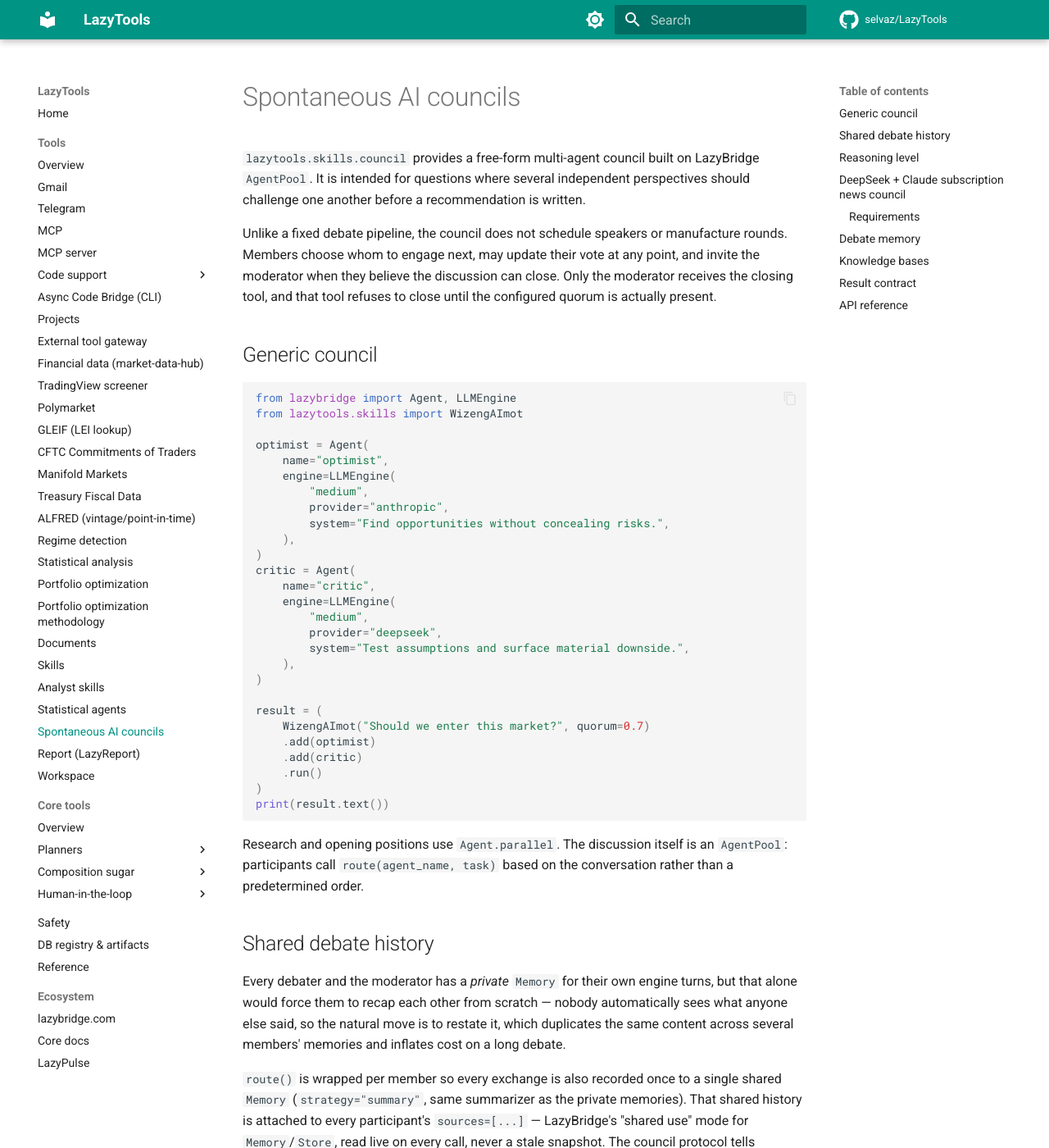
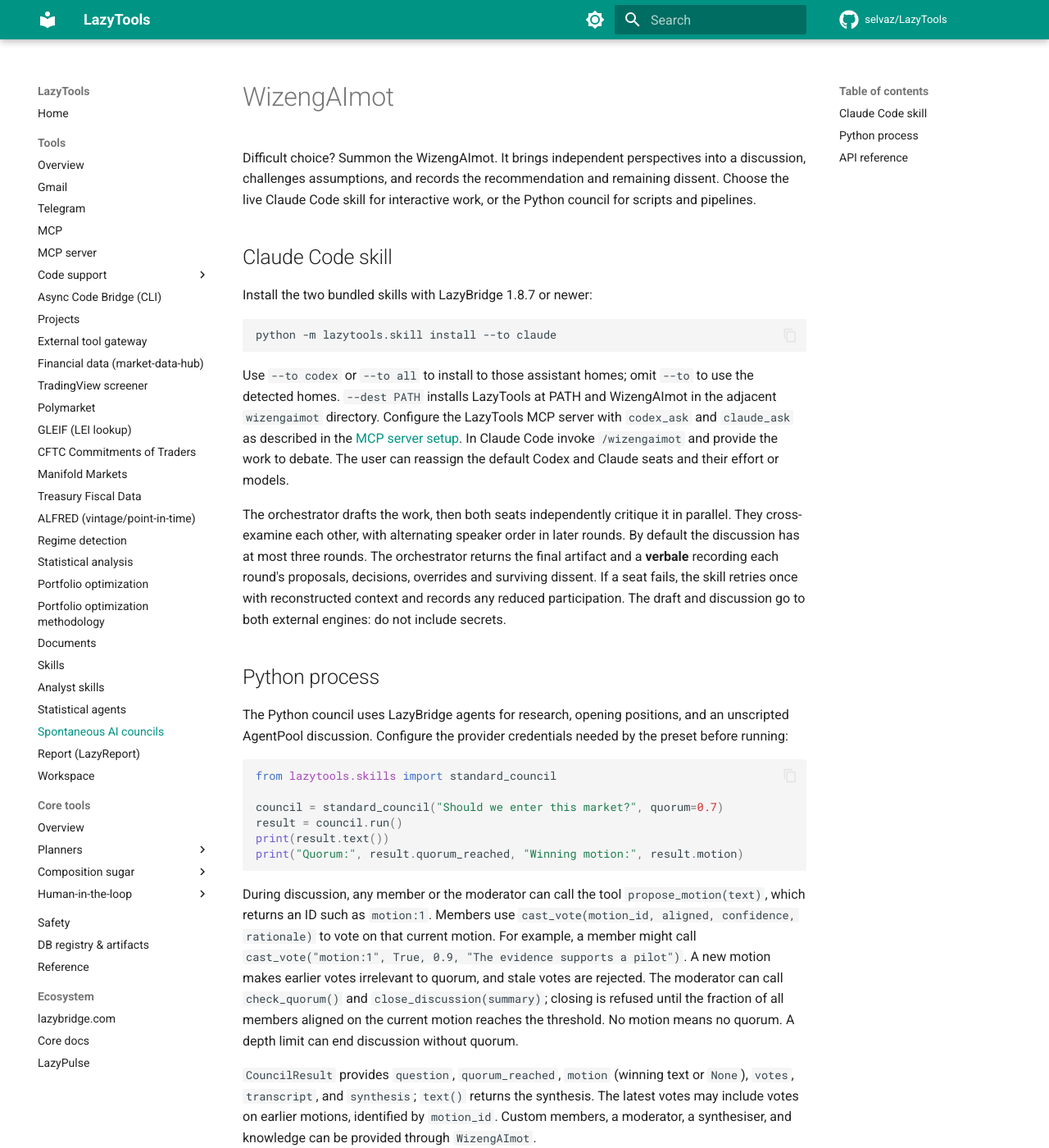
Before and after one commit to selvaz/LazyTools, an MkDocs documentation site: the page built from docs/skills-council.md, in a window 1280 px wide and 1400 px high. Shown: the whole window at 82% size. Built offline with MkDocs 1.6.1 and Material for MkDocs 9.7.7, drawn with Linux system fonts in a browser that asks for light colours; comment, search, counter and statistics services are not loaded; some of the changed text lies outside the part shown.

Commit message:
Document both WizengAImot workflows

````diff
--- a/docs/skills-council.md
+++ b/docs/skills-council.md
@@ -1,213 +1,70 @@
-# Spontaneous AI councils
+# WizengAImot
 
-`lazytools.skills.council` provides a free-form multi-agent council built on
-LazyBridge `AgentPool`. It is intended for questions where several independent
-perspectives should challenge one another before a recommendation is written.
+Difficult choice? Summon the WizengAImot. It brings independent perspectives
+into a discussion, challenges assumptions, and records the recommendation and
+remaining dissent. Choose the live Claude Code skill for interactive work, or
+the Python council for scripts and pipelines.
 
-Unlike a fixed debate pipeline, the council does not schedule speakers or
-manufacture rounds. Members choose whom to engage next, may update their vote
-at any point, and invite the moderator when they believe the discussion can
-close. Only the moderator receives the closing tool, and that tool refuses to
-close until the configured quorum is actually present.
+## Claude Code skill
 
-## Generic council
+Install the two bundled skills with LazyBridge 1.8.7 or newer:
+
+```bash
+python -m lazytools.skill install --to claude
+```
+
+Use `--to codex` or `--to all` to install to those assistant homes; omit
+`--to` to use the detected homes. `--dest PATH` installs LazyTools at PATH and
+WizengAImot in the adjacent `wizengaimot` directory. Configure the LazyTools
+MCP server with `codex_ask` and `claude_ask` as described in the
+[MCP server setup](mcp-server.md). In Claude Code invoke `/wizengaimot` and
+provide the work to debate. The user can reassign the default Codex and Claude
+seats and their effort or models.
+
+The orchestrator drafts the work, then both seats independently critique it in
+parallel. They cross-examine each other, with alternating speaker order in later
+rounds. By default the discussion has at most three rounds. The orchestrator
+returns the final artifact and a **verbale** recording each round's proposals,
+decisions, overrides and surviving dissent. If a seat fails, the skill retries
+once with reconstructed context and records any reduced participation.
+The draft and discussion go to both external engines: do not include secrets.
+
+## Python process
+
+The Python council uses LazyBridge agents for research, opening positions, and
+an unscripted AgentPool discussion. Configure the provider credentials needed by
+the preset before running:
 
 ```python
-from lazybridge import Agent, LLMEngine
-from lazytools.skills import WizengAImot
+from lazytools.skills import standard_council
 
-optimist = Agent(
-    name="optimist",
-    engine=LLMEngine(
-        "medium",
-        provider="anthropic",
-        system="Find opportunities without concealing risks.",
-    ),
-)
-critic = Agent(
-    name="critic",
-    engine=LLMEngine(
-        "medium",
-        provider="deepseek",
-        system="Test assumptions and surface material downside.",
-    ),
-)
-
-result = (
-    WizengAImot("Should we enter this market?", quorum=0.7)
-    .add(optimist)
-    .add(critic)
-    .run()
-)
+council = standard_council("Should we enter this market?", quorum=0.7)
+result = council.run()
 print(result.text())
+print("Quorum:", result.quorum_reached, "Winning motion:", result.motion)
 ```
 
-Research and opening positions use `Agent.parallel`. The discussion itself is
-an `AgentPool`: participants call `route(agent_name, task)` based on the
-conversation rather than a predetermined order.
+During discussion, any member or the moderator can call the tool
+`propose_motion(text)`, which returns an ID such as `motion:1`. Members use
+`cast_vote(motion_id, aligned, confidence, rationale)` to vote on that current
+motion. For example, a member might call `cast_vote("motion:1", True, 0.9,
+"The evidence supports a pilot")`. A new motion makes earlier votes irrelevant
+to quorum, and stale votes are rejected. The moderator can call `check_quorum()`
+and `close_discussion(summary)`; closing is refused until the fraction of all
+members aligned on the current motion reaches the threshold. No motion means no
+quorum. A depth limit can end discussion without quorum.
 
-## Shared debate history
+`CouncilResult` provides `question`, `quorum_reached`, `motion` (winning text
+or `None`), `votes`, `transcript`, and `synthesis`; `text()` returns the
+synthesis. The latest votes may include votes on earlier motions, identified by
+`motion_id`. Custom members, a moderator, a synthesiser, and knowledge can be
+provided through `WizengAImot`.
 
-Every debater and the moderator has a *private* `Memory` for their own
-engine turns, but that alone would force them to recap each other from
-scratch — nobody automatically sees what anyone else said, so the natural
-move is to restate it, which duplicates the same content across several
-members' memories and inflates cost on a long debate.
-
-`route()` is wrapped per member so every exchange is also recorded once to
-a single shared `Memory` (`strategy="summary"`, same summarizer as the
-private memories). That shared history is attached to every participant's
-`sources=[...]` — LazyBridge's "shared use" mode for `Memory`/`Store`,
-read live on every call, never a stale snapshot. The council protocol
-tells members not to restate it. `Memory.text()` only ever renders a
-running summary plus the last 5 exchanges, so sharing it doesn't reopen
-unbounded growth. The final transcript is built from this same recording
-as it happens, so it reflects the debate's real chronological order —
-not just each agent's own turn order.
-
-## Reasoning level
-
-Every member's engine is your own `Agent`, so you control its reasoning
-directly (`LLMEngine(thinking=...)`, `ClaudeCodeEngine(reasoning_effort=...)`).
-For the *default* moderator and synthesiser — used whenever you don't pass
-`moderator=`/`synthesiser=` yourself — `WizengAImot(..., reasoning=True)`
-enables extended thinking on both. It's ignored once you supply your own
-moderator/synthesiser agents; configure their engines directly instead.
-
-`standard_council(..., reasoning=True)` forwards the same switch to its four
-built-in members (not their researchers, which stay fast/cheap) and to the
-default moderator/synthesiser.
-
-`deepseek_claude_news_council(..., reasoning="high")` takes a graduated level
-— `"low"`, `"medium"` (default), `"high"`, `"xhigh"`, or `"max"` — applied to
-the debater, moderator, and synthesiser only; the two fast evidence/risk
-analysts always run with reasoning disabled, by design. DeepSeek's `thinking`
-only distinguishes off (`"low"`) from on (everything else); Claude's
-`reasoning_effort` receives the level directly.
-
-## DeepSeek + Claude subscription news council
-
-The current-news preset combines API-backed DeepSeek models with Claude Code
-agents authenticated through a Claude.ai subscription:
-
-```python
-from lazytools.skills import deepseek_claude_news_council
-
-council = deepseek_claude_news_council(
-    "How could the latest geopolitical developments affect European energy?",
-    news_db="/data/news.db",
-)
-result = council.run()
-```
-
-The roster is:
-
-| Role | Engine | Reasoning |
+| | Skill | Python process |
 | --- | --- | --- |
-| Evidence analyst | DeepSeek V4 Flash | disabled |
-| Risk analyst | DeepSeek V4 Flash | disabled |
-| Fast analyst | Claude Code Haiku | disabled |
-| Senior debater | DeepSeek V4 Flash | `max` |
-| Senior debater | Claude Code Sonnet | `medium`, adaptive thinking |
-| Moderator | DeepSeek V4 Flash | `max` |
-| Synthesiser | Claude Code Sonnet | `medium`, adaptive thinking |
-
-The debater/moderator/synthesiser rows reflect the default `reasoning="medium"`
-— pass `reasoning="low"`/`"high"`/`"xhigh"`/`"max"` to `deepseek_claude_news_council`
-to change all four at once; the two analyst rows never change (see
-[Reasoning level](#reasoning-level)).
-
-Every participant receives the same LazyCrawler tool set backed by the same
-SQLite news database. Claude Code agents additionally have native
-`WebSearch`/`WebFetch` enabled.
-
-### Requirements
-
-Install current LazyBridge with Claude Code support and LazyTools with web
-support:
-
-```bash
-pip install "lazybridge[claude-code]==1.8.1"
-pip install "lazytoolkit[engines,web] @ git+https://github.com/selvaz/LazyTools.git@v0.10.5"
-```
-
-`ClaudeCodeEngine` ships in LazyBridge 1.8.x. LazyTools 0.10.5 requires
-`lazybridge>=1.8.1,<2.0`; the core Stable label does not imply that every
-engine/integration is Stable. LazyTools remains Alpha.
-
-Configure DeepSeek normally:
-
-```bash
-export DEEPSEEK_API_KEY="..."
-```
-
-For Claude, do **not** set `ANTHROPIC_API_KEY` when subscription billing is
-intended. Install Claude Code, run `claude`, and choose the Claude App / Claude.ai
-subscription login. `ClaudeCodeEngine` then reuses that local login through the
-Claude Agent SDK.
-
-Set the news database path or pass it explicitly:
-
-```bash
-export LAZYCRAWLER_NEWS_DB="/absolute/path/news.db"
-```
-
-The preset fails loudly when the database is missing; it never replaces the
-requested current-news source with an empty in-memory cache.
-
-!!! note "Haiku availability"
-
-    Claude Code exposes the `haiku` alias through the Agent SDK, but actual
-    availability depends on the installed Claude Code version and subscription.
-    Validate it with the target account before production use.
-
-## Debate memory
-
-A free-form debate has no fixed number of turns — `route()` hops until the
-moderator closes it. Left uncompressed, that can push the final synthesis
-call past the model's context window on a long debate. Every debater's
-memory and the moderator's memory therefore run
-`Memory(strategy="summary", summarizer=...)`, compressing older turns once
-past 10 while keeping the last 10 verbatim. The summarizer defaults to a
-cheap, non-reasoning DeepSeek agent (`WizengAImot._default_memory_summarizer`);
-pass your own with `memory_summarizer=`:
-
-```python
-from lazybridge import Agent, LLMEngine
-
-fast_summarizer = Agent(
-    engine=LLMEngine("super_cheap", provider="deepseek", thinking=False),
-    name="summarizer",
-)
-council = WizengAImot(question, memory_summarizer=fast_summarizer)
-```
-
-## Knowledge bases
-
-Use `knowledge(..., mode="static")` for direct document context or
-`mode="skill"` for a BM25 documentation bundle:
-
-```python
-council.knowledge("./briefing", name="briefing", mode="skill")
-```
-
-Static mode supports text, PDF, DOCX, and HTML through LazyTools document
-readers. Skill mode indexes text-oriented formats and exposes the resulting
-retriever to every participant.
-
-## Result contract
-
-`CouncilResult` contains:
-
-- `synthesis`: final decision-ready report;
-- `quorum_reached`: whether the latest votes meet the configured threshold;
-- `votes`: latest structured vote from each member that voted;
-- `transcript`: assistant contributions captured from council memories;
-- `question`: the original question.
-
-The recursion `max_depth` is a safety brake, not a debate schedule. The legacy
-`max_rounds` option is retained only to derive a default depth when
-`max_depth` is omitted.
+| Orchestration | Claude Code session | LazyBridge AgentPool |
+| When to use | Interactive review of a draft or decision | Scripts, applications, and pipelines |
+| Output | Final artifact and verbale | `CouncilResult` with synthesis, votes, and transcript |
 
 ## API reference
 
````
Also changed, not shown: CHANGELOG.md (+4 -0 lines), _briefs/wizengaimot-report.md (added, +56 -0 lines).
